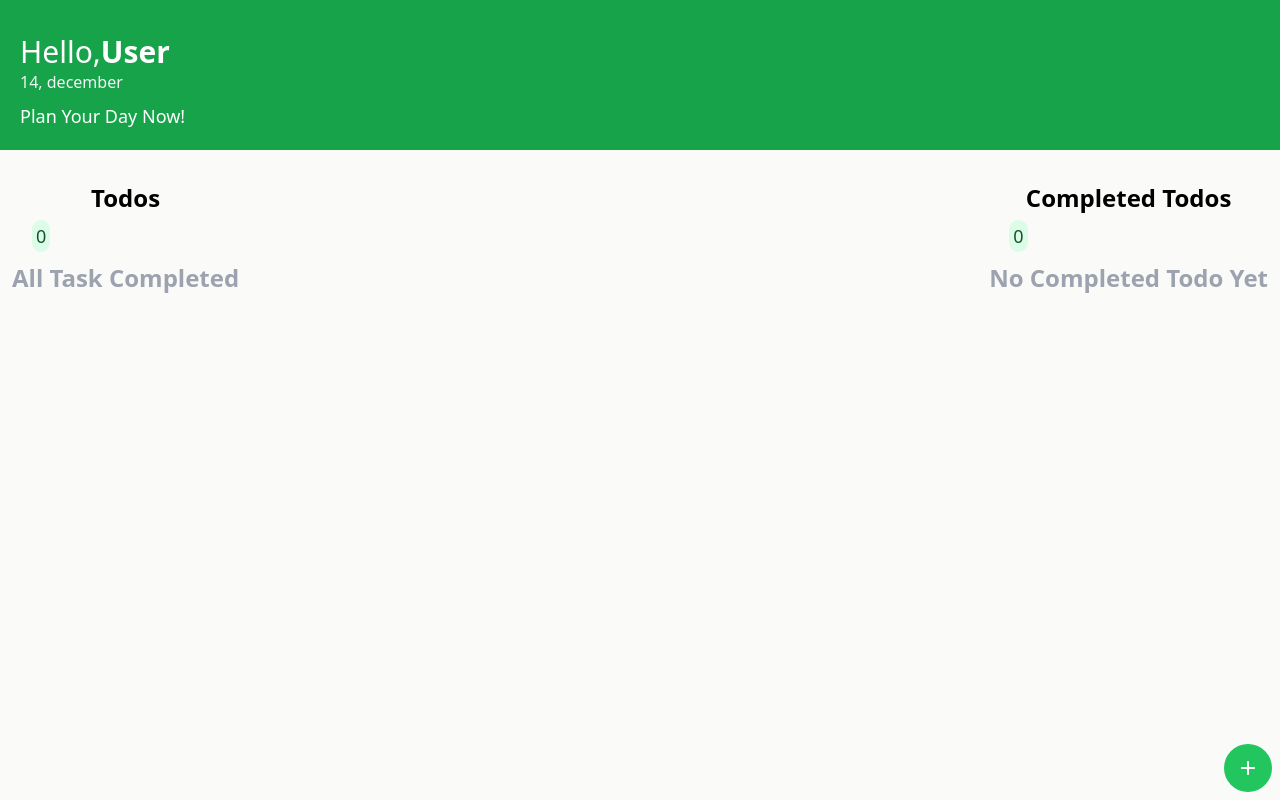
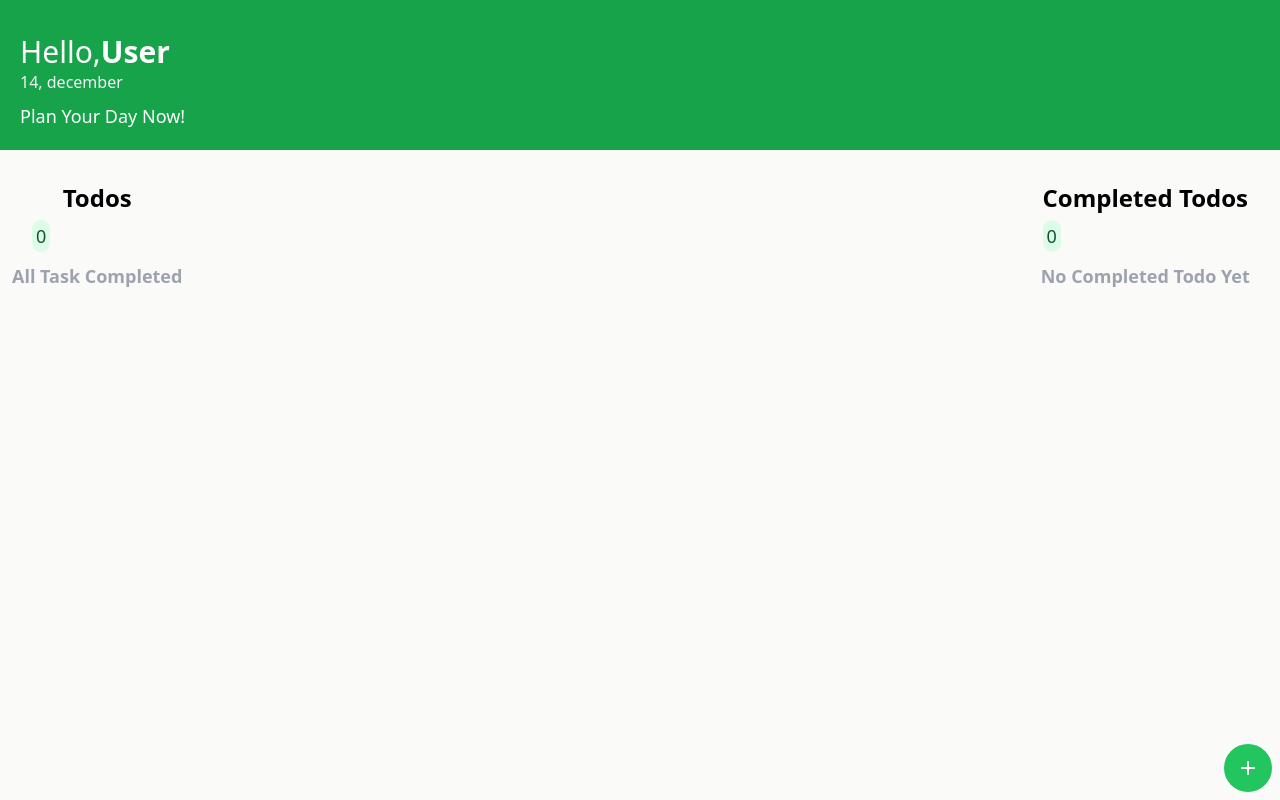
Before and after one commit to iom-future/todo-app-react, a React (Vite) app: page / in a window 1280 px wide. Built offline with nearby package versions, Linux system fonts and the light colour scheme.

Commit message:
feat: enhance UI with Font Awesome icons and improve task completion messages

```diff
--- a/src/App.jsx
+++ b/src/App.jsx
@@ -38,7 +38,7 @@ function App() {
 
 
 
-     <button className="p-2 bg-green-500 rounded-full size-12 fixed right-2 bottom-2" onClick={()=>{setTodoMenuToggle(!todoMenuToggle)}}><FontAwesomeIcon icon={faPlus} style={{color: "#ffffff",}}  /></button>
+     <button className="p-2 bg-green-500 rounded-full size-12 fixed right-2 bottom-2 transition-all duration-300 ease-in-out hover:-translate-y-2 " onClick={(e)=>{setTodoMenuToggle(!todoMenuToggle);e.currentTarget.classList.toggle("rotate-45")}}><FontAwesomeIcon icon={faPlus} style={{color: "#ffffff",}}  /></button>
     </div>
   )
 }
--- a/src/components/AddTodoMenu.jsx
+++ b/src/components/AddTodoMenu.jsx
@@ -1,6 +1,9 @@
 import { useState,useReducer,useEffect } from "react"
 import { todoFormReducer } from "../reducers/todoFormReducer";
 import TodoInfoProvider from "./TodoInfoContext";
+import { FontAwesomeIcon } from '@fortawesome/react-fontawesome';
+import { faX } from '@fortawesome/free-solid-svg-icons';
+
 function AddTodoMenu({todoMenuToggleState,setTodoMenuToggleState,todoState,dispatch,setAddTodo,addTodoState}) {
 
     function submitTodo(e) {
--- a/src/components/TodoList.jsx
+++ b/src/components/TodoList.jsx
@@ -70,7 +70,7 @@ function TodoList({addTodo}) {
             </header>
 
             <div className="todo-list-area grid grid-cols-1 gap-2 mt-3">
-                {!todos.length>0 ? <h3 className="text-2xl font-semibold text-center text-gray-400 ">All Task Completed</h3>:todos.map((todo)=>(
+                {!todos.length>0 ? <h3 className="text-lg font-semibold text-center text-gray-400 ">All Task Completed</h3>:todos.map((todo)=>(
                     <div key={todo.id} className={`flex w-[90%] gap-2 border-2  ${priorityBorderColor[todo.priority]} rounded-xl mx-auto p-2 items-center`}>
                         <div className="p-2 h-full flex items-center  w-[10%] " >
                             <input type="checkbox" className=" w-full accent-green-600 size-9" onChange={checkGoal} id={todo.id} />
@@ -99,7 +99,7 @@ function TodoList({addTodo}) {
                 <h5 > <span className="font-medium text-lg text-green-900 p-1 bg-green-100 rounded-full ">{completedTodos.length}</span></h5>
             </header>
          <div className="todo-list-area grid grid-cols-1 gap-2 mt-3">
-            {!completedTodos.length>0 ? <h3 className="text-2xl font-semibold text-center text-gray-400 " >No Completed Todo Yet</h3>:completedTodos.map((todo)=>(
+            {!completedTodos.length>0 ? <h3 className="text-lg font-semibold text-center text-gray-400 " >No Completed Todo Yet</h3>:completedTodos.map((todo)=>(
                 <div key={Math.random()} className="flex w-[90%] gap-2 border-2 border-l-green-200 border-l-3 rounded-xl mx-auto p-2 items-center">
                     <div className="p-2 h-full flex items-center  w-[10%] " >
                         <input type="checkbox" className=" w-full accent-green-600 size-9"  id={todo.id} defaultChecked />
```
